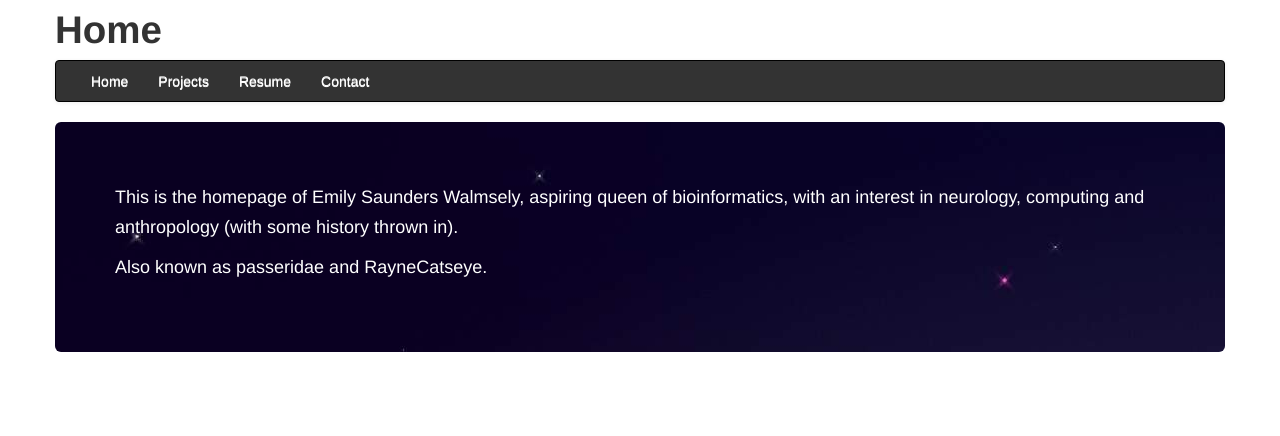
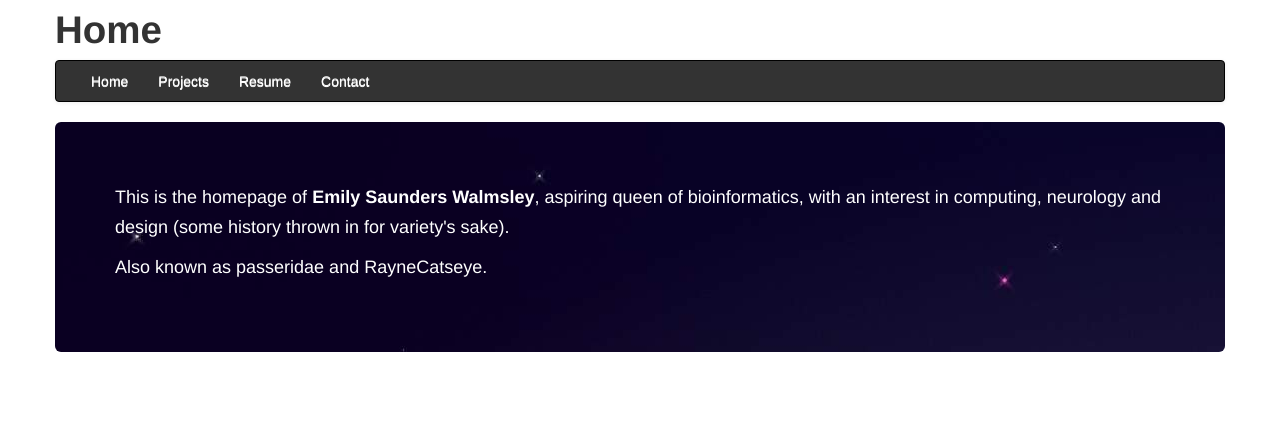
Before and after one commit to RayneCatseye/homepage, a Flask app: page / in a window 1280 px wide. Shown: the top 436 px of the page. Run offline with Flask 2, Linux system fonts and the light colour scheme.

Commit message:
minor stylistic changes

```diff
--- a/app/templates/base.html
+++ b/app/templates/base.html
@@ -35,7 +35,8 @@ url('../static/img/cat.jpg');
     }
 
     h3 > a {
-      color: #333333;
+      color: #3D3D3D;
+      text-decoration:underline;
     }
 
     p > a {
--- a/app/templates/index.html
+++ b/app/templates/index.html
@@ -1,7 +1,9 @@
 {% extends "base.html" %}
   {% block content %}
   <div class="hero-unit">
-    <p>This is the homepage of Emily Saunders Walmsely, aspiring queen of bioinformatics, with an interest in neurology, computing and anthropology (with some history thrown in).</p>
+    <p>This is the homepage of <b>Emily Saunders Walmsley</b>, aspiring
+queen of bioinformatics, with an interest in computing, neurology and
+design (some history thrown in for variety's sake).</p>
     <p>Also known as passeridae and RayneCatseye.</p>
   </div>
   <div class="container">
```
